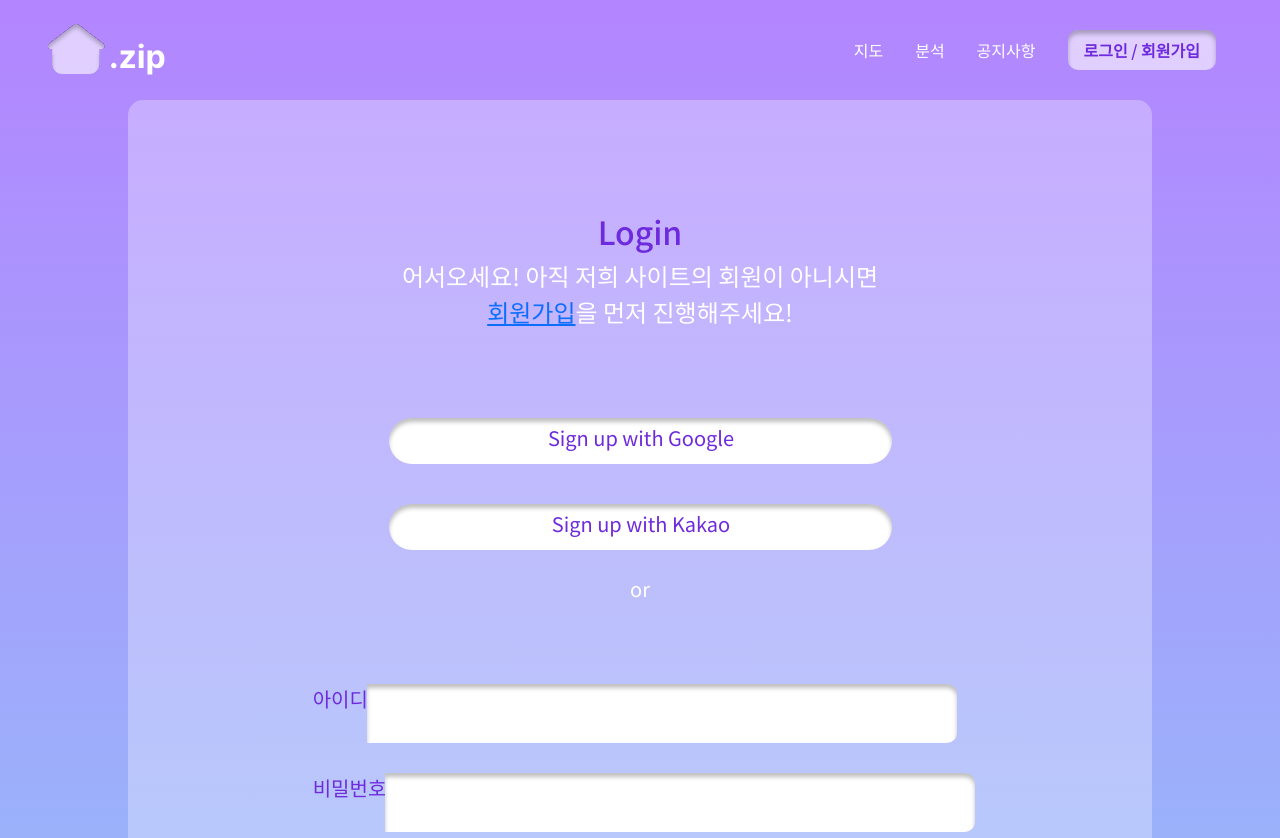
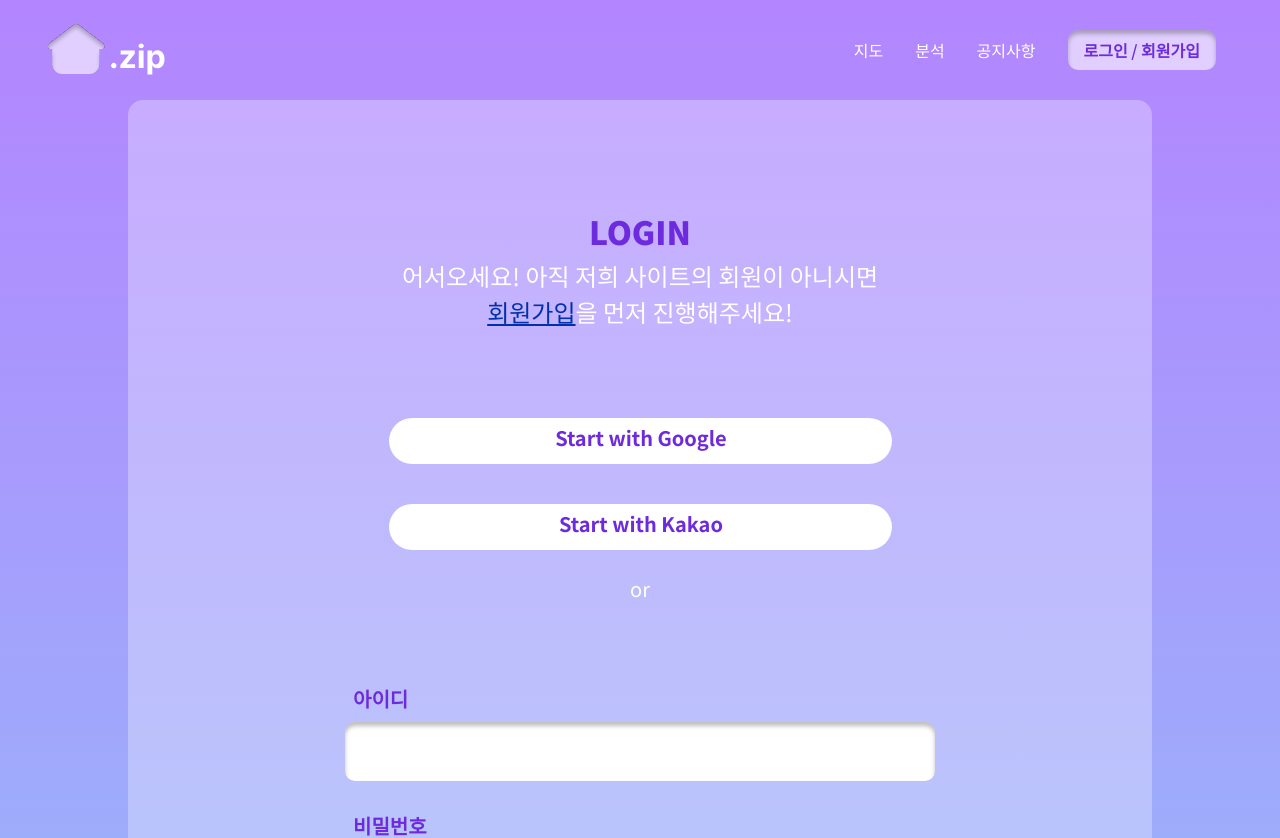
Before and after one commit to cielo0105/gage_vue, a Vue app: page /login in a window 1280 px wide. Shown: the top 838 px of the page. Built offline with nearby package versions, Linux system fonts and the light colour scheme.

Commit message:
:lipstick: 회원가입, 로그인 ui 수정

```diff
--- a/src/components/auth/SignBtn.vue
+++ b/src/components/auth/SignBtn.vue
@@ -13,7 +13,6 @@ const props = defineProps({ width: String, height: String, msg: String, type: St
   flex-shrink: 0;
   border-radius: 1.875rem;
   background: #fff;
-  box-shadow: 0px 4px 4px 0px rgba(0, 0, 0, 0.25) inset;
   border: none;
   margin: 0.5rem 0;
 }
--- a/src/views/JoinView.vue
+++ b/src/views/JoinView.vue
@@ -63,7 +63,7 @@ const submitForm = () => {
       <SignBtn width="31.4375rem" height="2.875rem" msg="Sign up with Kakao" />
       <div class="or">or</div>
       <form v-on:submit.prevent="submitForm" class="join-form">
-        <div class="input-group">
+        <div>
           <label class="text">이메일</label>
           <InputBox
             v-model="userid"
@@ -74,11 +74,11 @@ const submitForm = () => {
           />
         </div>
         <span v-if="!emailFlag">이메일 형식이 올바르지 않습니다</span>
-        <div class="input-group">
+        <div>
           <label class="text">비밀번호</label>
           <InputBox v-model="userpass" width="36.875rem" height="3.6875rem" type="password" />
         </div>
-        <div class="input-group">
+        <div>
           <label class="text">비밀번호 확인</label>
           <InputBox
             v-model="passcheck"
@@ -89,7 +89,7 @@ const submitForm = () => {
           />
         </div>
         <span v-if="!passFlag">비밀번호가 일치하지 않습니다.</span>
-        <div class="input-group">
+        <div>
           <label class="text" for="nickname">이름</label>
           <InputBox v-model="username" width="36.875rem" height="3.6875rem" type="text" />
         </div>
@@ -112,11 +112,13 @@ const submitForm = () => {
   align-items: center;
   width: 80%;
   padding: 7rem;
+  margin-bottom: 4rem;
 }
 .title {
   color: #6e2add;
   text-align: center;
   font-size: 2rem;
+  font-weight: 900;
 }
 
 .join-msg {
@@ -139,8 +141,10 @@ const submitForm = () => {
 .text {
   color: #6e2add;
   font-size: 1.25rem;
+  font-weight: 700;
   display: block;
   padding-left: 0.5rem;
+  padding-bottom: 0.5rem;
 }
 
 .join-form {
--- a/src/views/LoginView.vue
+++ b/src/views/LoginView.vue
@@ -34,21 +34,21 @@ const submitForm = () => {
 <template>
   <div class="big-container">
     <div class="container">
-      <h3 class="title">Login</h3>
+      <h3 class="title">LOGIN</h3>
       <div class="join-msg">
         어서오세요! 아직 저희 사이트의 회원이 아니시면 <br />
-        <router-link to="/join">회원가입</router-link>을 먼저 진행해주세요!
+        <router-link to="/join" class="join">회원가입</router-link>을 먼저 진행해주세요!
       </div>
-      <SignBtn width="31.4375rem" height="2.875rem" msg="Sign up with Google" /><br />
-      <SignBtn width="31.4375rem" height="2.875rem" msg="Sign up with Kakao" />
+      <SignBtn width="31.4375rem" height="2.875rem" msg="Start with Google" /><br />
+      <SignBtn width="31.4375rem" height="2.875rem" msg="Start with Kakao" />
       <div class="or">or</div>
       <form v-on:submit.prevent="submitForm" class="login-form">
-        <div class="input-group">
+        <div>
           <label class="text">아이디</label>
           <InputBox v-model="userid" width="36.875rem" height="3.6875rem" type="text" />
         </div>
 
-        <div class="input-group">
+        <div>
           <label class="text">비밀번호</label>
           <InputBox v-model="userpass" width="36.875rem" height="3.6875rem" type="password" />
         </div>
@@ -71,11 +71,13 @@ const submitForm = () => {
   align-items: center;
   width: 80%;
   padding: 7rem;
+  margin-bottom: 4rem;
 }
 .title {
   color: #6e2add;
   text-align: center;
   font-size: 2rem;
+  font-weight: 900;
 }
 
 .join-msg {
@@ -90,10 +92,12 @@ const submitForm = () => {
   font-size: 1.25rem;
   margin-bottom: 5rem;
   margin-top: 1rem;
+  font-weight: 400;
 }
 .text {
   color: #6e2add;
   font-size: 1.25rem;
+  font-weight: 700;
   display: block;
   padding-left: 0.5rem;
   padding-bottom: 0.5rem;
@@ -104,4 +108,8 @@ const submitForm = () => {
   flex-direction: column;
   align-items: center;
 }
+
+.join {
+  color: #0030ab;
+}
 </style>
```
